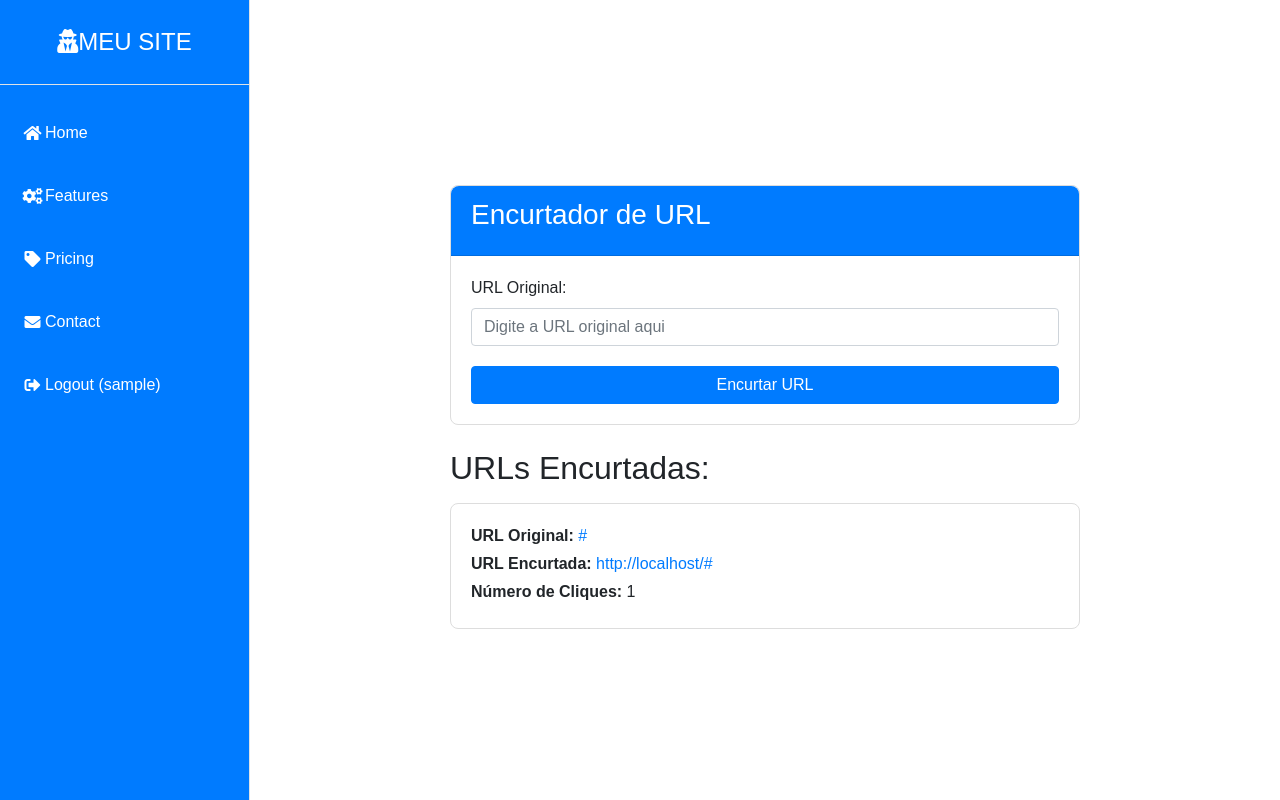
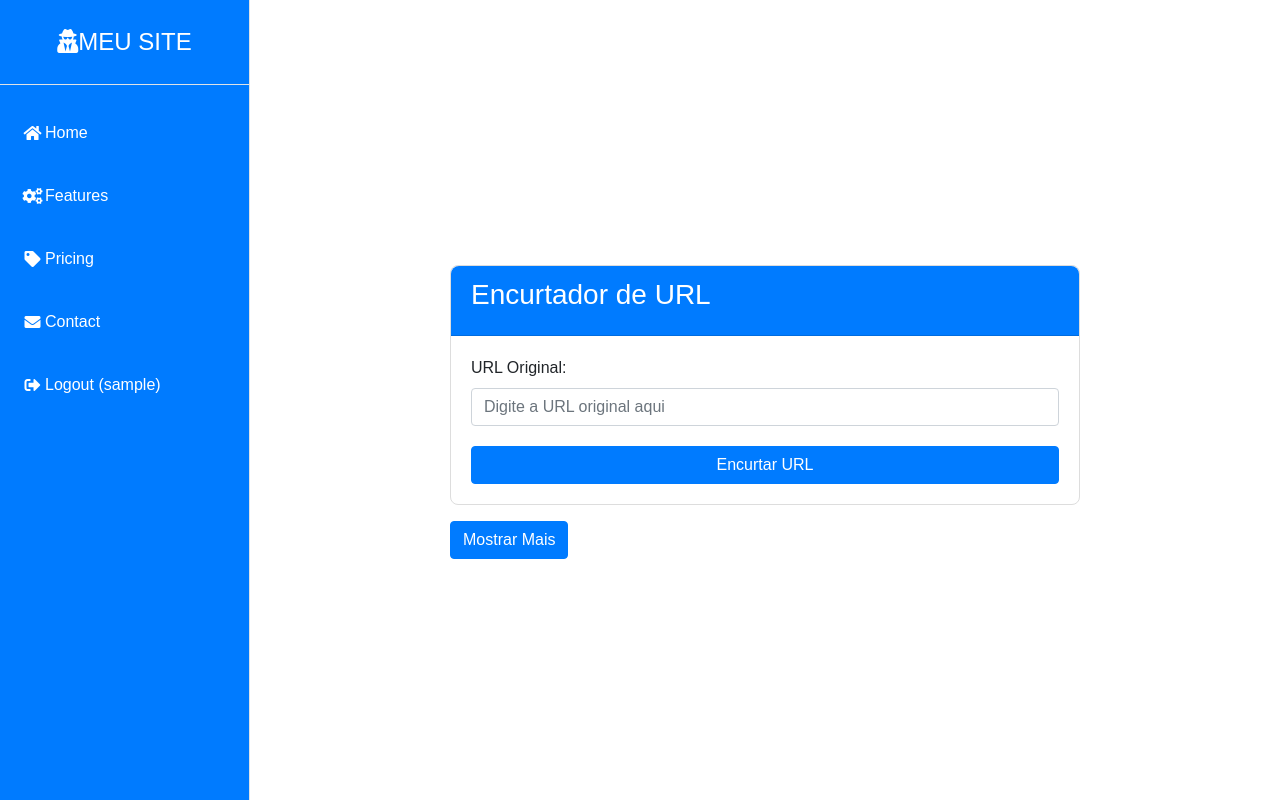
Before and after one commit to GabrielAruanda/meu_projeto, a Flask app: page /home in a window 1280 px wide. Run offline with Flask 3, Linux system fonts and the light colour scheme; the visitor is signed in with stand-in values (Sample User, id 1); tables that the repository leaves empty or names only in its code hold one stand-in row (values such as "Sample post"); some libraries are stand-ins or nearby versions.

Commit message:
Atualização python e urls dinamicas

```diff
--- a/app.py
+++ b/app.py
@@ -83,6 +83,9 @@
         cur.execute("SELECT id, original_url, short_url, click_count FROM urls WHERE user_id = %s", (user_id,))
         urls = cur.fetchall()
         cur.close()
+
+        # Ordena as URLs pelo número de cliques em ordem decrescente
+        urls = sorted(urls, key=lambda x: x[3], reverse=True)
 
         # Renderiza a página home com as URLs do usuário
         return render_template('home.html', username=username, logged_in=True, urls=urls)
--- a/templates/home.html
+++ b/templates/home.html
@@ -21,7 +21,7 @@
             border-radius: 8px;
         }
         .url-shortener-card .card-header {
-            background-color:#f0f0f0 ;
+            background-color: #f0f0f0;
             color: white;
             border-radius: 8px 8px 0 0;
         }
@@ -36,21 +36,19 @@
         }
         .url-shortener-list {
             margin-top: 20px;
+            display: none; /* Inicialmente oculta a lista de URLs */
+        }
+        .url-shortener-list.show {
+            display: block; /* Exibe a lista de URLs quando a classe 'show' é adicionada */
         }
         .url-shortener-list .list-group-item {
             border: 1px solid #ddd;
             border-radius: 8px;
             margin-bottom: 10px;
         }
-
-        /* Estilos para o texto dentro da lista de URLs encurtadas */
-        .url-shortener-list .list-group-item a {
-            color: #007bff; /* Cor azul para os links */
-            text-decoration: none; /* Remove o sublinhado padrão dos links */
-        }
-
-        .url-shortener-list .list-group-item a:hover {
-            text-decoration: underline; /* Adiciona sublinhado ao passar o mouse sobre os links */
+        /* Estilos para o botão Mostrar Mais */
+        .show-more-button {
+            margin-top: 10px;
         }
     </style>
 </head>
@@ -129,6 +127,8 @@
                                 {% endfor %}
                             </ul>
                         </div>
+                        <!-- Botão Mostrar Mais/Mostrar Menos -->
+                        <button class="btn btn-primary show-more-button mt-3" onclick="toggleUrls()">Mostrar Mais</button>
                     </div>
                 </div>
             </div>
@@ -137,6 +137,22 @@
 
     <!-- Scripts JavaScript necessários -->
     <script src="https://code.jquery.com/jquery-3.2.1.slim.min.js"></script>
+    <script>
+        function toggleUrls() {
+            var urlList = document.querySelector('.url-shortener-list');
+            var buttonText = document.querySelector('.show-more-button');
+
+            if (urlList.classList.contains('show')) {
+                urlList.classList.remove('show');
+                buttonText.textContent = 'Mostrar Mais';
+            } else {
+                urlList.classList.add('show');
+                buttonText.textContent = 'Mostrar Menos';
+                // Rolando a página para o topo quando clicar em Mostrar Mais
+                $('html, body').animate({ scrollTop: 0 }, 'slow');
+            }
+        }
+    </script>
     <script src="https://cdnjs.cloudflare.com/ajax/libs/popper.js/1.12.9/umd/popper.min.js"></script>
     <script src="https://maxcdn.bootstrapcdn.com/bootstrap/4.0.0/js/bootstrap.min.js"></script>
     <!-- Script personalizado -->
```
